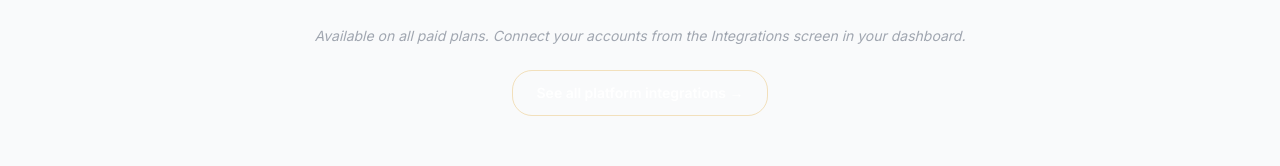
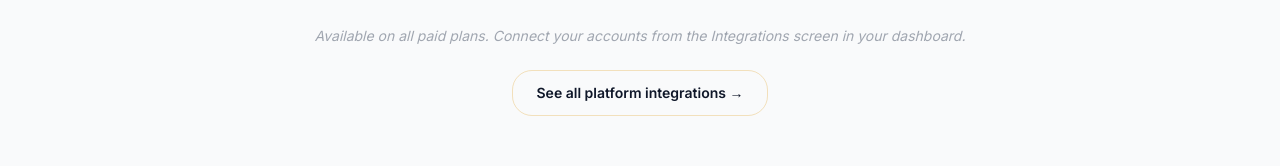
Before and after one commit to veomark99/quotvid_website_frontend, a Next.js app: page / in a window 1280 px wide. Shown: the part 2876-3042 px from the top of the page. Built offline with nearby package versions, Linux system fonts and the light colour scheme.

Commit message:
content updated

```diff
--- a/components/home/AutoPosting.tsx
+++ b/components/home/AutoPosting.tsx
@@ -59,7 +59,7 @@ export default function AutoPosting() {
           <div className="text-center">
             <Link
               href="/integrations"
-              className="inline-block rounded-xl border border-primary/30 px-6 py-3 text-sm font-semibold text-foreground transition-colors hover:bg-primary/10"
+              className="inline-block rounded-xl border border-primary/30 px-6 py-3 text-sm font-semibold  transition-colors hover:bg-primary/10"
             >
               See all platform integrations →
             </Link>
```
